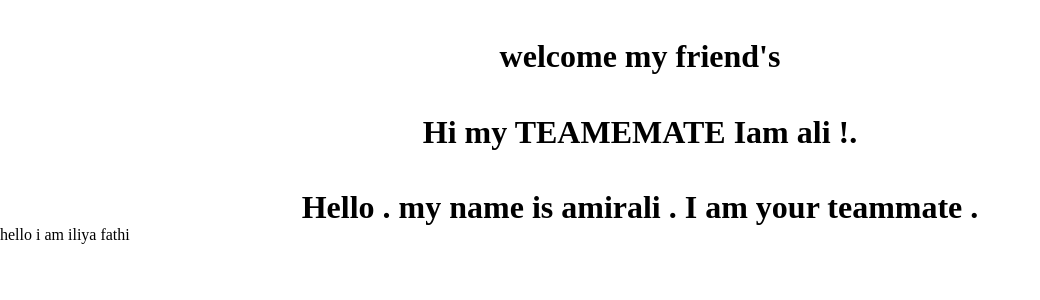
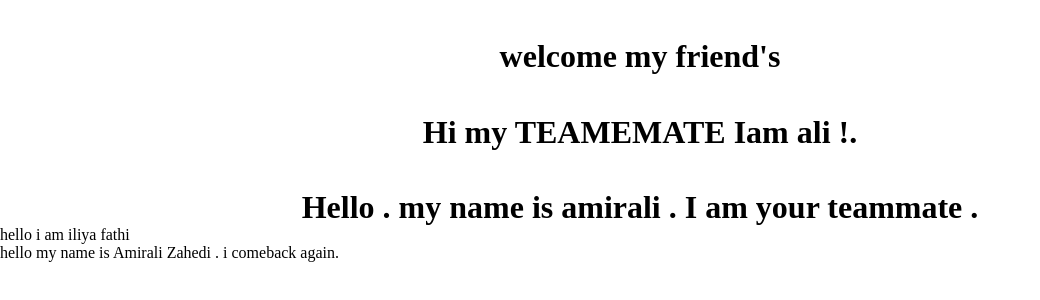
Before and after one commit to amirkazempour87/tamrin-07, a plain HTML site: page index.html in a window 1280 px wide. Shown: the whole page, without its empty margins (0-1040 px from the left). Drawn offline with Linux system fonts and the light colour scheme.

Commit message:
I added my name again

```diff
--- a/index.html
+++ b/index.html
@@ -11,5 +11,6 @@
     <h1>Hi my TEAMEMATE Iam ali !.</h1>
     <h1>Hello . my name is amirali . I am your teammate .</h1>
     <p>hello i am iliya fathi</p>
+    <p>hello my name is Amirali Zahedi . i comeback again.</p>
 </body>
 </html>
```
